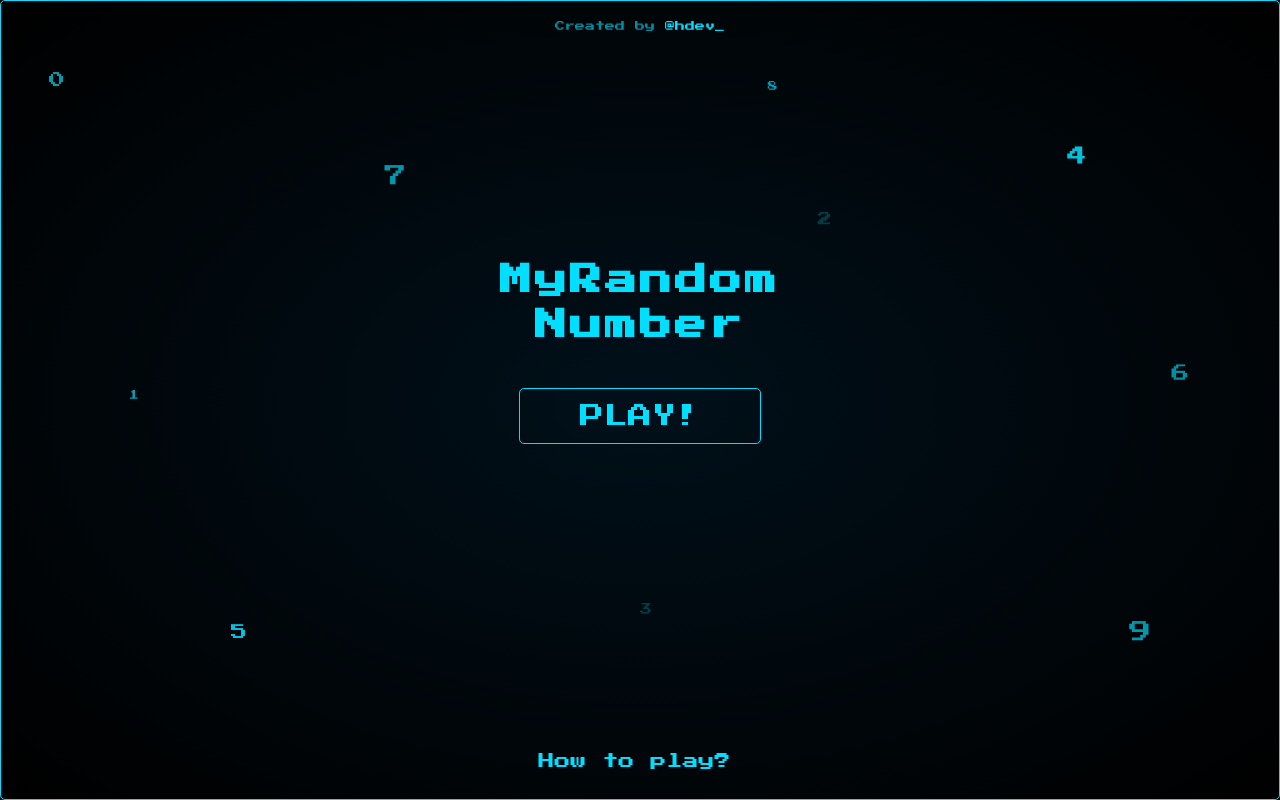
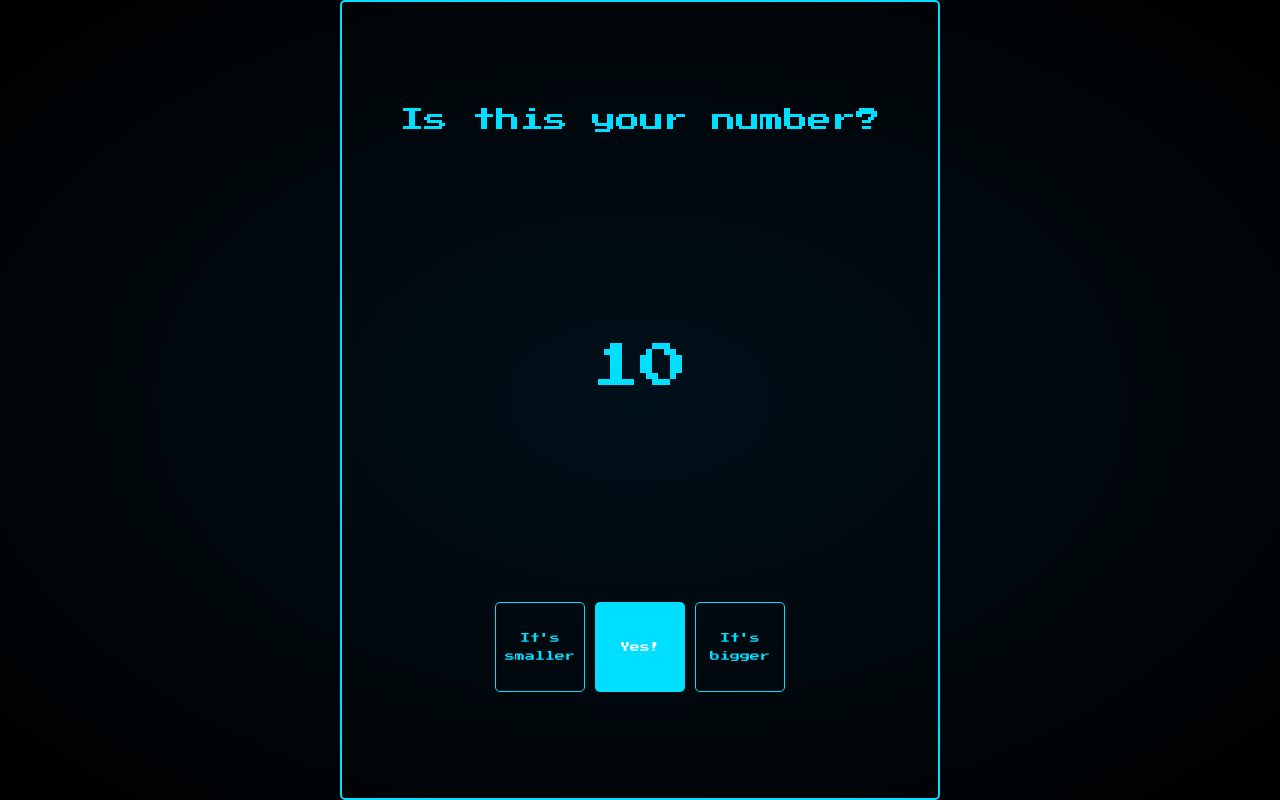
Before and after one commit to HermersonDev/my-random-number, a React (Create React App) app: page / in a window 1280 px wide. Built offline with nearby package versions, Linux system fonts and the light colour scheme.

Commit message:
Add RandomNumber page

```diff
--- a/src/App.js
+++ b/src/App.js
@@ -3,12 +3,16 @@ import React from 'react';
 // Pages
 import Home from './pages/Home';
 import Load from './pages/Load';
+import RandomNumber from './pages/RandomNumber';
 
 function App() {
   return (
     <div className="App">
-		<Home />
-		{/*<Load />*/}
+		{/*
+			<Load />
+			<Home />
+		*/}
+		<RandomNumber />
     </div>
   );
 }
--- /dev/null
+++ b/src/components/ActionButton/index.js
@@ -0,0 +1,9 @@
+import React from 'react';
+
+import './styles.css';
+
+const ActionButton = ({ btnClass, textValue }) => (
+	<button className={btnClass}>{textValue}</button>
+);
+
+export default ActionButton;
--- /dev/null
+++ b/src/components/ActionButton/styles.css
@@ -0,0 +1,28 @@
+button {
+	background: transparent;
+	border-radius: 5px;
+	border: 1px solid var(--blue-1);
+	color: var(--blue-1);
+	font-family: 'Press Start 2P', cursive;
+	font-size: 10px;
+	height: 90px;
+	line-height: 18px;
+	margin: 0 5px;
+	width: 90px;
+	transition: all .5s;
+}
+
+button:not(.btn-primary):hover {
+	background: var(--blue-1);
+	color: var(--bg-2);
+}
+
+button.btn-primary {
+	background: var(--blue-1);
+	border: none;
+	color: #fff;
+}
+
+button.btn-primary:hover {
+	background: var(--blue-3);
+}
--- a/src/index.css
+++ b/src/index.css
@@ -26,3 +26,15 @@ body {
 	color: var(--blue-1);
 
 }
+
+div.screen {
+	position: absolute;
+	top: 50%;
+	left: 50%;
+	transform: translate(-50%, -50%);
+	height: 100%;
+	max-width: 600px;
+	width: 100%;
+	border: 2px solid var(--blue-1);
+	border-radius: 5px;
+}
--- a/src/pages/Home.js
+++ b/src/pages/Home.js
@@ -6,15 +6,15 @@ import "../styles/home.css";
 import Button from '../components/Button';
 
 const Home = () => (
-	<div id="page-home">
-		<p id="header">Created by <a class="link" href="https://github.com/HermersonDev">@hdev_</a></p>
+ 	<div id="page-home" classMame="screen">
+		<p id="header">Created by <a className="link" href="https://github.com/HermersonDev">@hdev_</a></p>
 
 		<div id="main">
 			<h1>MyRandom<br/>Number</h1>
 			<Button textValue="PLAY!"/>
 		</div>
 
-		<a id="link-footer" class="link" href="#">How to play?</a>
+		<a id="link-footer" className="link" href="#">How to play?</a>
 
 		<p id="number-0">0</p>
 		<p id="number-1">1</p>
--- a/src/pages/Load.js
+++ b/src/pages/Load.js
@@ -3,7 +3,7 @@ import React from 'react';
 import '../styles/load.css';
 
 const Load = () => (
-	<div id="load-page">
+	<div id="load-page" className="screen">
 		<h1 id="number-count">10</h1>
 		<p>Think a number !</p>
 	</div>
--- a/src/pages/RandomNumber.js
+++ b/src/pages/RandomNumber.js
@@ -1,9 +1,20 @@
-import React from '.react';
+import React from 'react';
 
-import '../slytes/random-number.css';
+import '../styles/random-number.css';
+
+//Components
+import ActionButton from '../components/ActionButton';
 
 const RandomNumber = () => (
-	<div>
-
+	<div id="random-number-page" className="screen">
+		<p>Is this your number?</p>
+		<p id="number">10</p>
+		<div id="actions">
+			<ActionButton textValue="It's smaller" />
+			<ActionButton btnClass="btn-primary" textValue="Yes!" />
+			<ActionButton textValue="It's bigger" />
+		</div>
 	</div>
 );
+
+export default RandomNumber;
--- a/src/styles/home.css
+++ b/src/styles/home.css
@@ -1,14 +1,3 @@
-div#page-home {
-	position: absolute;
-	top: 50%;
-	left: 50%;
-	transform: translate(-50%, -50%);
-	height: 100%;
-	width: 100%;
-	border: 1px solid var(--blue-1);
-	border-radius: 5px;
-}
-
 div#page-home .link {
 	text-decoration: none;
 	color: var(--blue-1);
--- a/src/styles/load.css
+++ b/src/styles/load.css
@@ -1,14 +1,13 @@
 div#load-page {
 	display: flex;
 	flex-direction: column;
-	height: 100%;
+	text-align: center;
 	justify-content: space-between;
-	text-align: center;
 }
 
 div#load-page h1#number-count {
 	font-size: 4em;
-	margin: 60% 0;
+	margin: 30vh 0;
 }
 
 div#load-page p {
--- a/src/styles/random-number.css
+++ b/src/styles/random-number.css
@@ -0,0 +1,19 @@
+div#random-number-page {
+	text-align: center;
+	display: flex;
+	flex-direction: column;
+	justify-content: space-around;
+}
+
+div#random-number-page p {
+	font-size: 1.5em;
+}
+
+div#random-number-page p#number {
+	font-size: 3em;
+}
+
+div#actions {
+	display: flex;
+	justify-content: center;
+}
```
